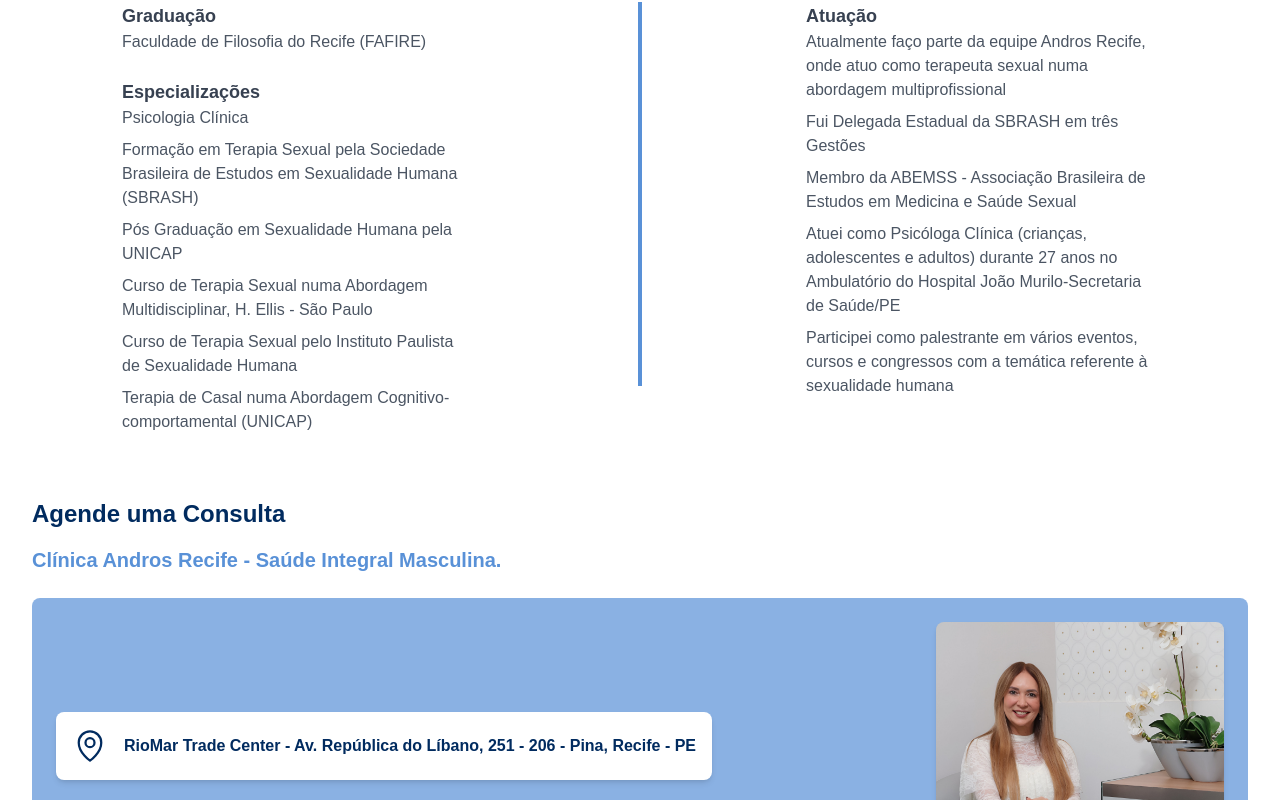
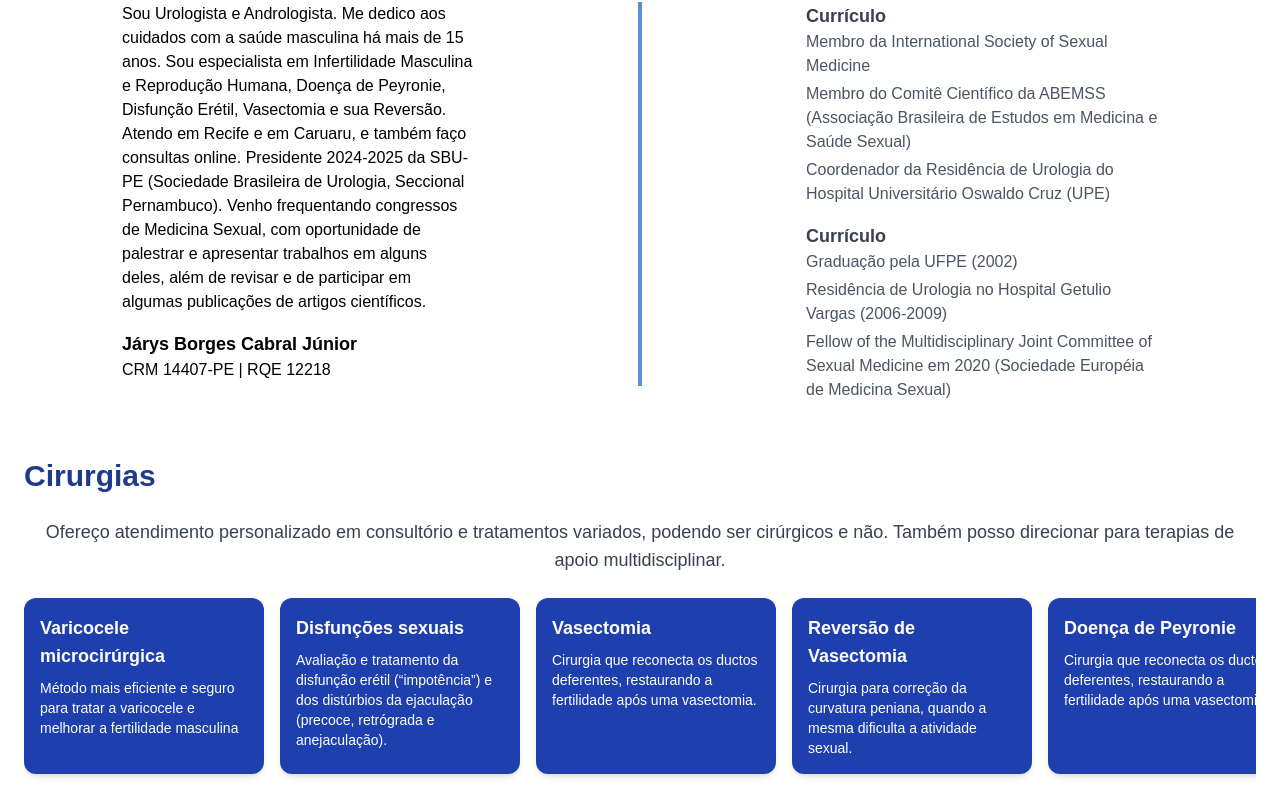
Before and after one commit to DeborahLyra/jarys-borges-landing-page, a React (Vite) app: page / in a window 1280 px wide. Shown: the part 700-1500 px from the top of the page. Built offline with nearby package versions, Linux system fonts and the light colour scheme; a web font is replaced by a local one.

Commit message:
aleteracoes dos textos

```diff
--- a/index.html
+++ b/index.html
@@ -2,9 +2,9 @@
 <html lang="en">
   <head>
     <meta charset="UTF-8" />
-    <link rel="icon" type="image/svg+xml" href='public/imgs/logo-semiramis.png' />
+    <link rel="icon" type="image/svg+xml" href='public/imgs/logo_jarys.png' />
     <meta name="viewport" content="width=device-width, initial-scale=1.0" />
-    <title>Semíramis Prado</title>
+    <title>Járys Borba</title>
   </head>
   <body>
     <div id="root"></div>
--- a/src/components/aboutMe/AboutMe.tsx
+++ b/src/components/aboutMe/AboutMe.tsx
@@ -8,35 +8,35 @@ export function AboutMe() {
             <div className="flex flex-col sm:flex-row items-center sm:items-start sm:justify-around">
 
                 <section className="max-w-full sm:max-w-96 mb-6 sm:mb-0 px-4">
-                    <article className="mb-6">
-                        <h4 className="font-semibold text-lg text-gray-700">Graduação</h4>
-                        <p className="text-gray-600">Faculdade de Filosofia do Recife (FAFIRE)</p>
-                    </article>
+                    <p className="">
+                        Sou Urologista e Andrologista.
+                        Me dedico aos cuidados com a saúde masculina há mais de 15 anos. Sou especialista em Infertilidade Masculina e Reprodução Humana, Doença de Peyronie, Disfunção Erétil, Vasectomia e sua Reversão.
+                        Atendo em Recife e em Caruaru, e também faço consultas online.
+                        Presidente 2024-2025 da SBU-PE (Sociedade Brasileira de Urologia, Seccional Pernambuco).
+                        Venho frequentando congressos de Medicina Sexual, com oportunidade de palestrar e apresentar trabalhos em alguns deles, além de revisar e de participar em algumas publicações de artigos científicos.
+                    </p>
+                    <strong className="block mt-4 text-lg">Járys Borges Cabral Júnior</strong>
+                    <span className="block sm:max-w-96 mb-6 sm:mb-0">CRM 14407-PE | RQE 12218</span>
 
-                    <article>
-                        <h4 className="font-semibold text-lg text-gray-700">Especializações</h4>
-                        <ul className="list-inside text-gray-600 space-y-2">
-                            <li>Psicologia Clínica</li>
-                            <li>Formação em Terapia Sexual pela Sociedade Brasileira de Estudos em Sexualidade Humana (SBRASH)</li>
-                            <li>Pós Graduação em Sexualidade Humana pela UNICAP</li>
-                            <li>Curso de Terapia Sexual numa Abordagem Multidisciplinar, H. Ellis - São Paulo</li>
-                            <li>Curso de Terapia Sexual pelo Instituto Paulista de Sexualidade Humana</li>
-                            <li>Terapia de Casal numa Abordagem Cognitivo-comportamental (UNICAP)</li>
-                        </ul>
-                    </article>
                 </section>
 
                 <div className="hidden sm:block w-1 h-96 bg-skyBlue"></div>
 
                 <section className="max-w-full sm:max-w-96 px-4">
-                    <h3 className="font-semibold text-lg text-gray-700">Atuação</h3>
+                    <h3 className="font-semibold text-lg text-gray-700">Currículo</h3>
                     <article>
-                        <ul className="list-inside text-gray-600 space-y-2">
-                            <li>Atualmente faço parte da equipe Andros Recife, onde atuo como terapeuta sexual numa abordagem multiprofissional</li>
-                            <li>Fui Delegada Estadual da SBRASH em três Gestões</li>
-                            <li>Membro da ABEMSS - Associação Brasileira de Estudos em Medicina e Saúde Sexual</li>
-                            <li>Atuei como Psicóloga Clínica (crianças, adolescentes e adultos) durante 27 anos no Ambulatório do Hospital João Murilo-Secretaria de Saúde/PE</li>
-                            <li>Participei como palestrante em vários eventos, cursos e congressos com a temática referente à sexualidade humana</li>
+                        <ul className="list-inside text-gray-600 space-y-1">
+                            <li>Membro da International Society of Sexual Medicine</li>
+                            <li>Membro do Comitê Científico da ABEMSS (Associação Brasileira de Estudos em Medicina e Saúde Sexual)</li>
+                            <li>Coordenador da Residência de Urologia do Hospital Universitário Oswaldo Cruz (UPE)</li>
+                        </ul>
+                    </article>
+                    <article className="pt-4">
+                        <h3 className="font-semibold text-lg text-gray-700">Currículo</h3>
+                        <ul className="list-inside text-gray-600 space-y-1">
+                            <li>Graduação pela UFPE (2002)</li>
+                            <li>Residência de Urologia no Hospital Getulio Vargas (2006-2009)</li>
+                            <li>Fellow of the Multidisciplinary Joint Committee of Sexual Medicine em 2020 (Sociedade Européia de Medicina Sexual)</li>
                         </ul>
                     </article>
                 </section>
--- a/src/components/contact/Contact.tsx
+++ b/src/components/contact/Contact.tsx
@@ -1,21 +1,21 @@
-import image from '../../../public/imgs/contact-photo.jpeg';
+import image from '../../../public/imgs/jarys_borges_andrologista.png';
 import { WhatsappLogo, MapPin, Phone } from 'phosphor-react';
 
 const contact = [
     {
         link: "https://maps.app.goo.gl/LnjP9yiw3BTfvn137",
         icon: MapPin,
-        text: 'RioMar Trade Center - Av. República do Líbano, 251 - 206 - Pina, Recife - PE',
+        text: 'Andros Recife: Empresarial RioMar Trade Center, Torre 3, sala 206',
     },
     {
-        link: "https://api.whatsapp.com/send?phone=5581989815885&text=Ol%C3%A1,%20gostaria%20de%20agendar%20uma%20consulta%20com%20Semiramis%20Prado%20",
+        link: "https://maps.app.goo.gl/VgvGi1w76JvneivW9",
+        icon: MapPin,
+        text: 'Uroagreste: Rua Rodrigues de Abreu, nº 102, Maurício de Nassau, Caruaru',
+    },
+    {
+        link: "https://api.whatsapp.com/send?phone=5581993169020&text=Ol%C3%A1,%20gostaria%20de%20agendar%20uma%20consulta%20com%20Dr.%20Járys%20Borba%20",
         icon: WhatsappLogo,
         text: 'Entre em contato pelo WhatsApp',
-    },
-    {
-        link: 'tel: (81)9.8981-5885',
-        icon: Phone,
-        text: 'Telefone para contato: (81)9.8981-5885',
     },
 ];
 
@@ -23,10 +23,7 @@ export function Contact() {
     return (
         <div className="relative w-full p-8 rounded-lg bg-pureWhite overflow-hidden" id="contact">
             <section className="mb-6 text-center">
-                <h2 className="font-bold text-2xl mb-4 text-deepBlue text-center sm:text-left">Agende uma Consulta</h2>
-                <p className="text-xl mb-4 font-bold text-center sm:text-left text-skyBlue">
-                    Clínica Andros Recife - Saúde Integral Masculina.
-                </p>
+                <h2 className="font-bold text-2xl mb-4 text-deepBlue text-center sm:text-left">Agende sua Consulta!</h2>
             </section>
 
             <section className="flex flex-col md:flex-row items-center justify-between bg-skyBlue/70 p-6 rounded-lg gap-6">
--- /dev/null
+++ b/src/components/surgeries/Surgeries.tsx
@@ -0,0 +1,86 @@
+const surgeries = [
+    {
+        name: "Varicocele microcirúrgica ",
+        description:
+            "Método mais eficiente e seguro para tratar a varicocele e melhorar a fertilidade masculina"
+    },
+    {
+        name: "Disfunções sexuais ",
+        description:
+            "Avaliação e tratamento da disfunção erétil (“impotência”) e dos distúrbios da ejaculação (precoce, retrógrada e anejaculação)."
+    },
+    {
+        name: "Vasectomia",
+        description:
+            "Cirurgia que reconecta os ductos deferentes, restaurando a fertilidade após uma vasectomia.",
+    },
+
+    {
+        name: "Reversão de Vasectomia",
+        description:
+            "Cirurgia para correção da curvatura peniana, quando a mesma dificulta a atividade sexual.",
+    },
+    {
+        name: "Doença de Peyronie",
+        description:
+            "Cirurgia que reconecta os ductos deferentes, restaurando a fertilidade após uma vasectomia.",
+    },
+    {
+        name: "Implante de prótese peniana",
+        description:
+            "Cirurgia para tratamento definitivo da disfunção erétil, com opções de próteses semirrígida ou inflável.",
+    },
+    {
+        name: "Estética genital masculina",
+        description:
+            "Postectomia, engrossamento peniano e outros tratamentos para cuidar da aparência e saúde de suas partes íntimas.",
+    },
+    {
+        name: "Infertilidade masculina",
+        description:
+            "Captação de espermatozoides por punção de epidídimo, Microdissecção Testicular, dentre outras técnicas em reprodução assistida",
+    },
+
+    {
+        name: "Doenças testiculares",
+        description:
+            "Tratamento da Hidrocele, Neoplasias Testiculares, dentre outras.",
+    },
+
+    {
+        name: "Reposição de testosterona ",
+        description:
+            "Para o tratamento de Hipogonadismo e melhora da qualidade de vida.",
+    },
+    {
+        name: "Saúde da Próstata",
+        description:
+            "Avaliação de rotina da próstata, avaliação de sintomas miccionais e Tratamento cirúrgico da hiperplasia prostática benigna.",
+    },
+];
+
+export function Surgeries() {
+    return (
+        <div id="surgeries" className="p-6 max-w-full">
+            <h2 className="text-3xl font-bold text-blue-900 mb-6">Cirurgias</h2>
+            <div className="text-center mb-6">
+                <p className="text-lg text-gray-700">
+                    Ofereço atendimento personalizado em consultório e tratamentos variados,
+                    podendo ser cirúrgicos e não. Também posso direcionar para terapias de apoio
+                    multidisciplinar.
+                </p>
+            </div>
+            <div className="flex gap-4 overflow-x-auto pb-4 no-scrollbar">
+                {surgeries.map((item) => (
+                    <div
+                        key={item.name}
+                        className="flex-shrink-0 w-60 p-4 bg-blue-800 text-white rounded-xl shadow-md transition-transform hover:scale-105"
+                    >
+                        <h3 className="text-lg font-semibold mb-2">{item.name}</h3>
+                        <p className="text-sm">{item.description}</p>
+                    </div>
+                ))}
+            </div>
+        </div>
+    );
+}
--- a/src/index.css
+++ b/src/index.css
@@ -26,7 +26,8 @@ a {
 
 ::-webkit-scrollbar {
   width: .5rem;
-  background-color: rgb(26, 23, 31);
+  background-color: #f1f1f1;
+
 }
 
 ::-webkit-scrollbar-thumb {
--- a/src/pages/HomePage.tsx
+++ b/src/pages/HomePage.tsx
@@ -3,6 +3,7 @@ import { Banner } from "../components/Banner/Banner";
 import { Contact } from "../components/contact/Contact";
 import { Footer } from "../components/footer/Footer";
 import { Navbar } from "../components/Navbar/Navbar";
+import { Surgeries } from "../components/surgeries/Surgeries";
 
 
 export function HomePage() {
@@ -11,6 +12,7 @@ export function HomePage() {
       <Navbar />
       <Banner />
       <AboutMe />
+      <Surgeries/>
       <Contact />
       <Footer/>
     </div>
```
Also changed, not shown: src/components/footer/Footer.tsx (+7 -8 lines), public/imgs/contact-photo.jpeg (deleted), public/imgs/logo-semiramis.png (deleted), src/components/Banner/Banner.tsx (line endings or trailing spaces).
